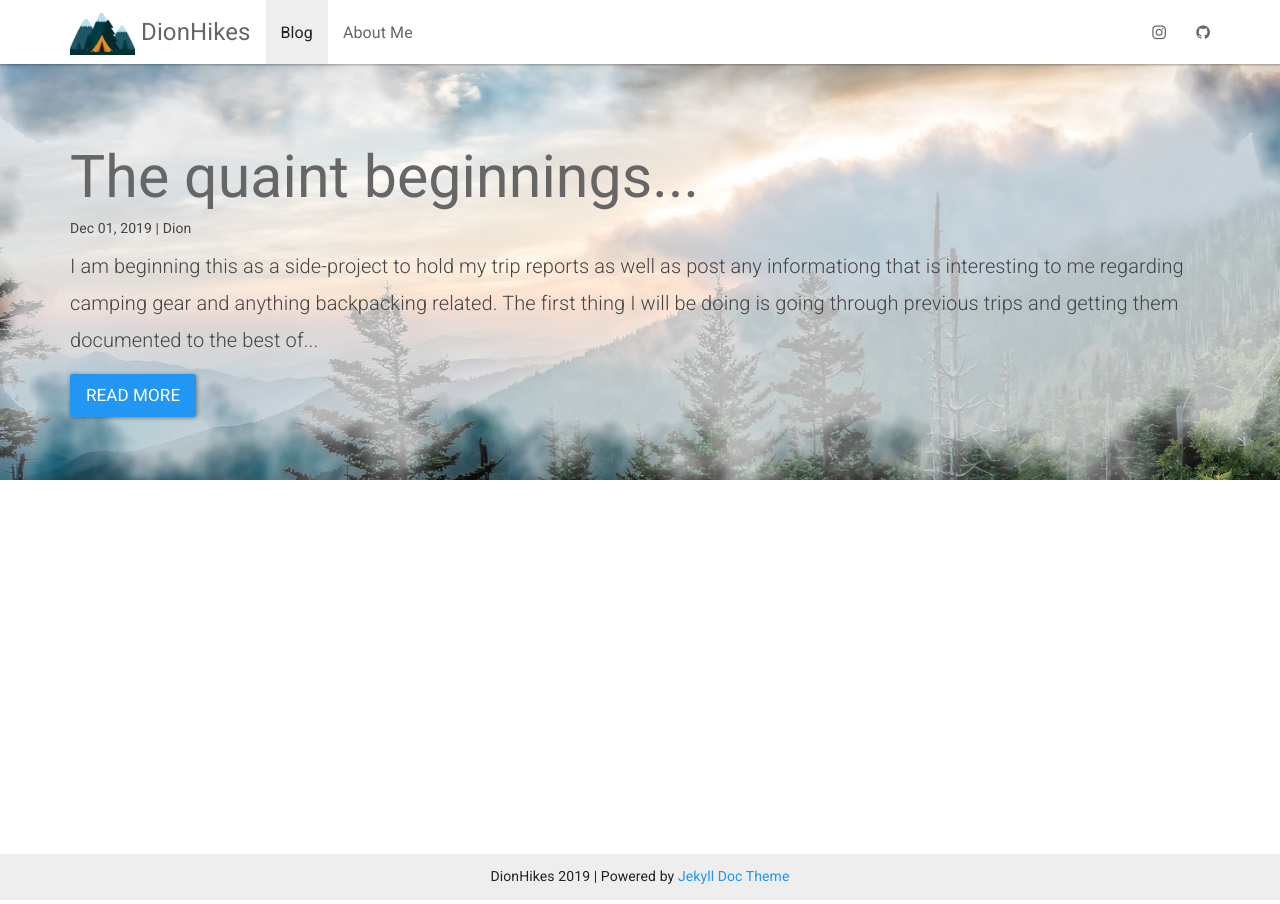
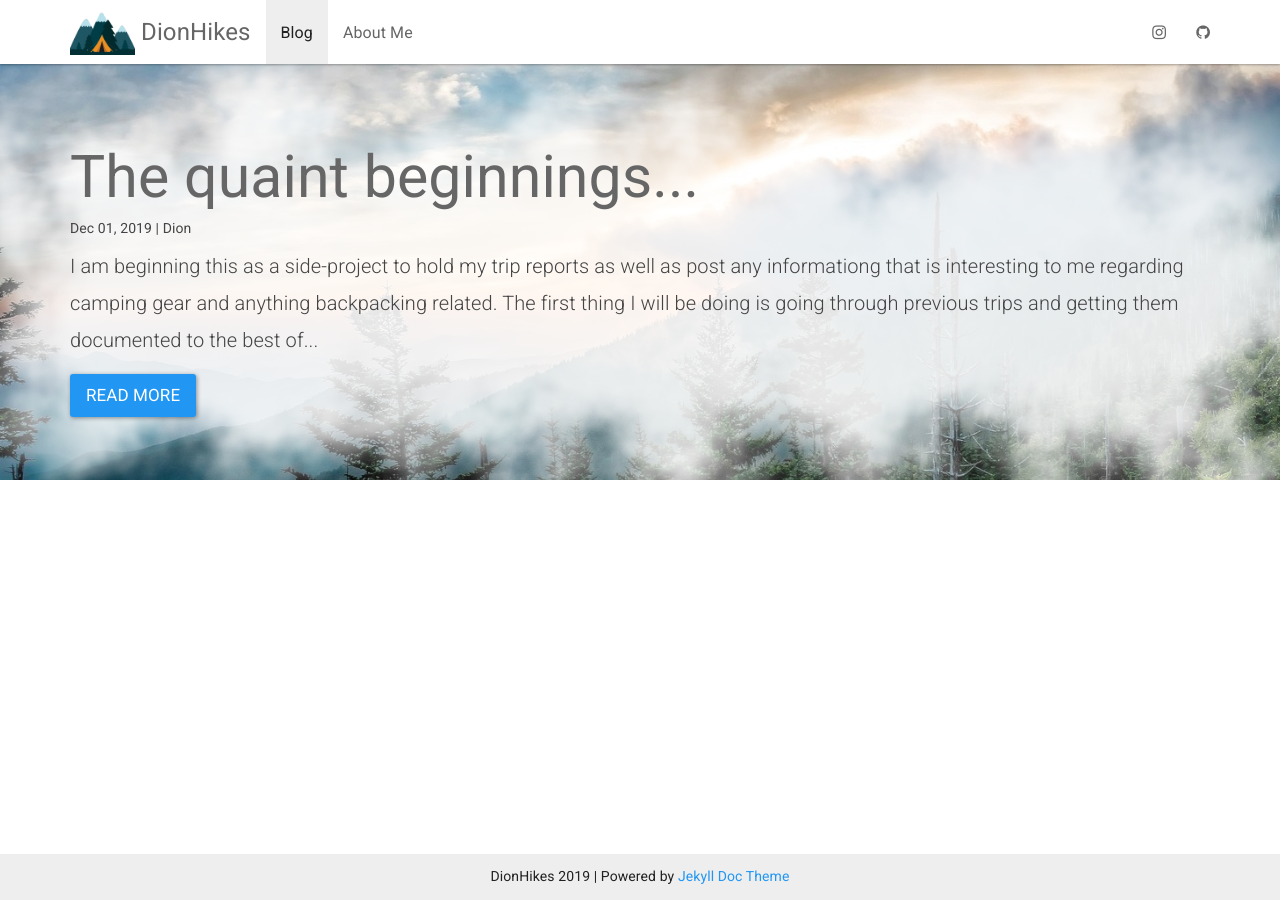
Before and after one commit to blinx615/blinx615.github.io, a Jekyll site: the page built from index.html, in a window 1280 px wide. Built offline with Jekyll 4.4.1, drawn with Linux system fonts in a browser that asks for light colours.

Commit message:
improve cloud

```diff
--- a/_includes/head.html
+++ b/_includes/head.html
@@ -3,7 +3,7 @@
     <meta http-equiv="X-UA-Compatible" content="IE=edge">
     <meta name="viewport" content="width=device-width, initial-scale=1">
 
-    <link rel="stylesheet" href="{{ "/assets/css/main.css?ver=1" | relative_url }}">
+    <link rel="stylesheet" href="{{ "/assets/css/main.css?ver=2" | relative_url }}">
     <link rel="stylesheet" href="{{ "/assets/css/font-awesome.min.css" | relative_url }}">
 
     {% seo %}
--- a/assets/css/main.scss
+++ b/assets/css/main.scss
@@ -90,13 +90,6 @@
   position:relative;
 }
 
-@supports (-ms-ime-align:auto) {
-  .jumbotron .container {
-    background: rgba(255,255,255,0.7);
-    box-shadow: 0 0 80px 30px rgba(255,255,255,0.9);
-  }
-}
-
 .jumbotron .container p,h1,h6 {
   z-index:1;
   position:relative;
@@ -105,15 +98,20 @@
 .jumbotron .container::before {
   content:"";
   position:absolute;
-  left:-3%;
-  top:-5%;
+  left: -3%;
   width:106%;
   height:100%;
-  z-index:1;
+  z-index:0;
   filter: url(#filter);
-  background: rgba(255,255,255,0.7);
-  box-shadow: 0 0 80px 30px rgba(255,255,255,0.9);
+  box-shadow: 0 1000px 80px 30px rgba(255,255,255,0.9);
   border-radius: 15px;
+  top: -1000px;
+}
+
+@media screen and (-ms-high-contrast: active), (-ms-high-contrast: none) {
+  .jumbotron .container::before {
+    height:300px
+  }
 }
 
 p {
```
